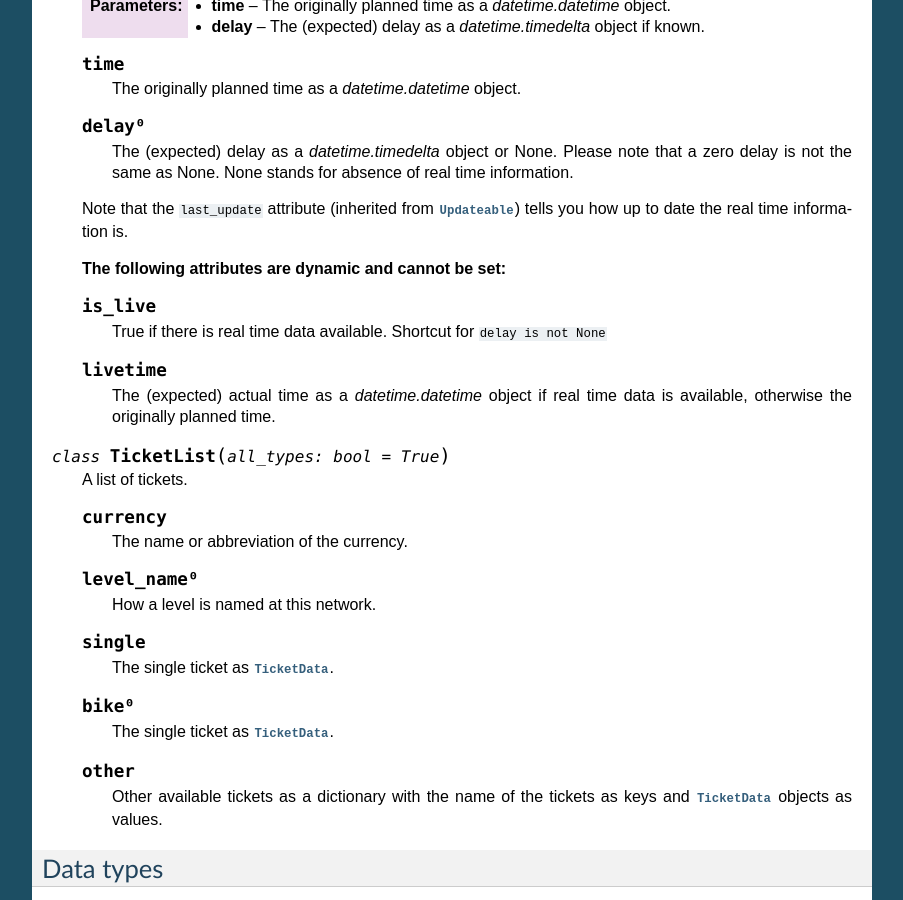
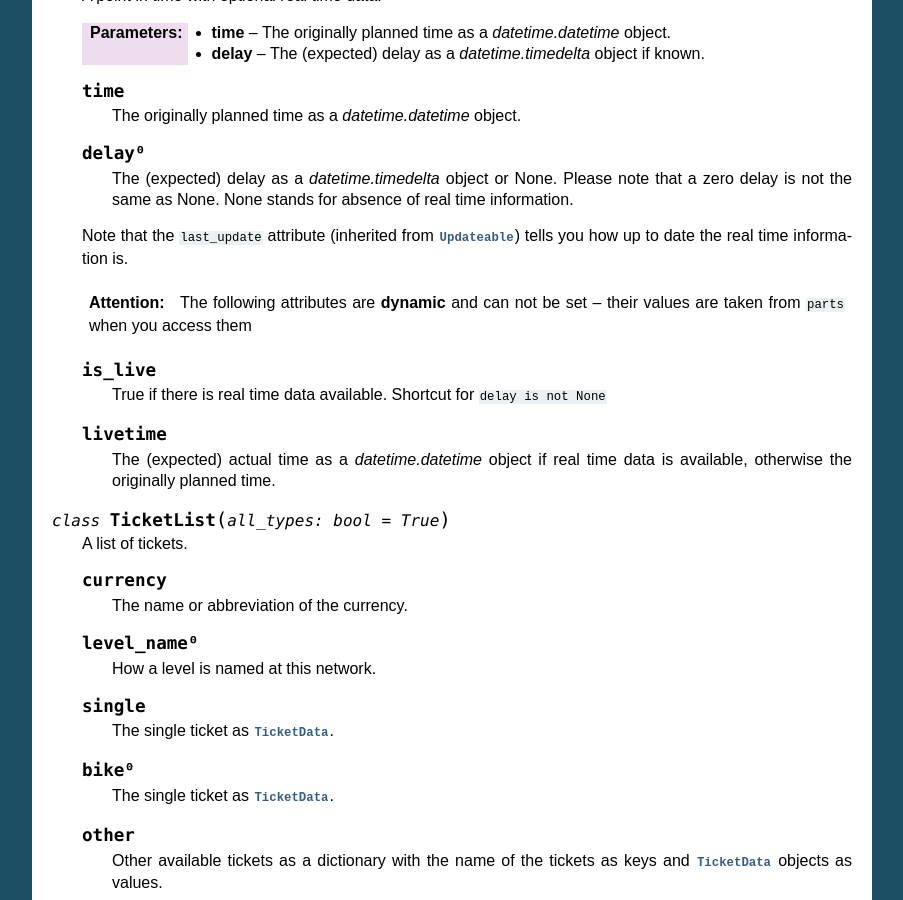
Before and after one commit to codingcatgirl/choo, a Sphinx documentation site: the page built from docs/transit/models.rst, in a window 1280 px wide and 900 px high, scrolled down 9989 px. Shown: the whole window, without its empty margins (198-1101 px from the left). Built offline with Sphinx 7.4.7, drawn with Linux system fonts in a browser that asks for light colours; some of the changed text lies outside the part shown.

Commit message:
attention!

```diff
--- a/docs/transit/models.rst
+++ b/docs/transit/models.rst
@@ -362,7 +362,9 @@ Submodel of :py:class:`Searchable`.
 
         :py:class:`TicketList` of available tickets for this trip.
 
-    **The following attributes are dynamic** and can not be set – their values are taken from ``parts`` when you access them:
+
+    .. attention::
+        The following attributes are **dynamic** and can not be set – their values are taken from ``parts`` when you access them
 
     .. attribute:: origin
 
@@ -511,7 +513,9 @@ Submodels of :py:class:`Serializable`.
 
     All attributes of the :py:class:`Ride` are also directly accessible through a :py:class:`RideSegment`.
 
-    **This following attributes are dynamic and cannot be set:**
+
+    .. attention::
+        The following attributes are **dynamic** and can not be set.
 
     .. attribute:: is_complete
 
@@ -608,7 +612,9 @@ Submodels of :py:class:`Updateable`.
 
     Note that the ``last_update`` attribute (inherited from :py:class:`Updateable`) tells you how up to date the real time information is.
 
-    **The following attributes are dynamic and cannot be set:**
+
+    .. attention::
+        The following attributes are **dynamic** and can not be set – their values are taken from ``parts`` when you access them
 
     .. attribute:: is_live
 
```
